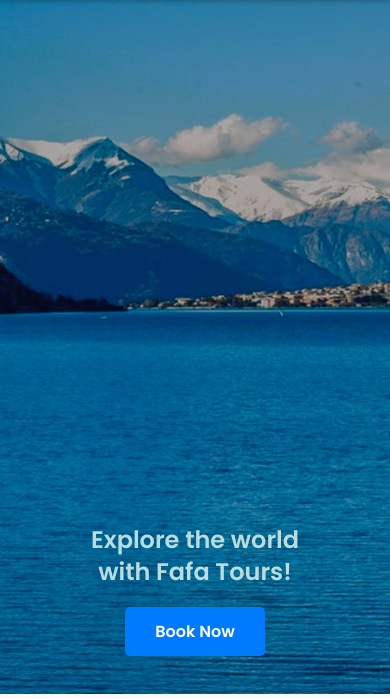
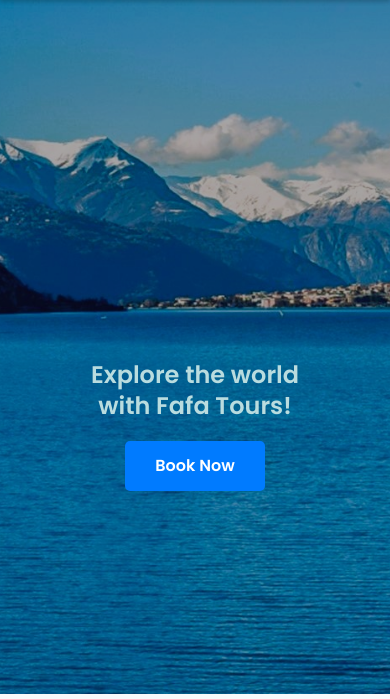
Before and after one commit to Justicelay/fafatours, a plain HTML site: page index.html in a window 390 px wide. Shown: the part 145-844 px from the top of the page. Drawn offline with Linux system fonts and the light colour scheme.

Commit message:
Update styles.css

```diff
--- a/styles.css
+++ b/styles.css
@@ -87,7 +87,7 @@ body {
 .hero-content {
   z-index: 1;
   position: absolute;
-  bottom: 5%;
+  bottom: 30%; /* Increased from 5% to move content higher up */
   left: 0;
   right: 0;
   padding: 20px;
@@ -722,7 +722,7 @@ body {
   .hero-content {
     margin-top: 50px;
     padding: 20px;
-    bottom: 7%; /* Adjusted for tablets */
+    bottom: 35%; /* Adjusted for tablets */
   }
 
   .hero-content h1 {
@@ -862,7 +862,8 @@ body {
   }
 
   .hero-content {
-    bottom: 3%; /* Moved even lower for mobile */
+    bottom: 25%; /* Adjusted for mobile */
+    padding: 15px;
   }
 
   .main-image {
```
